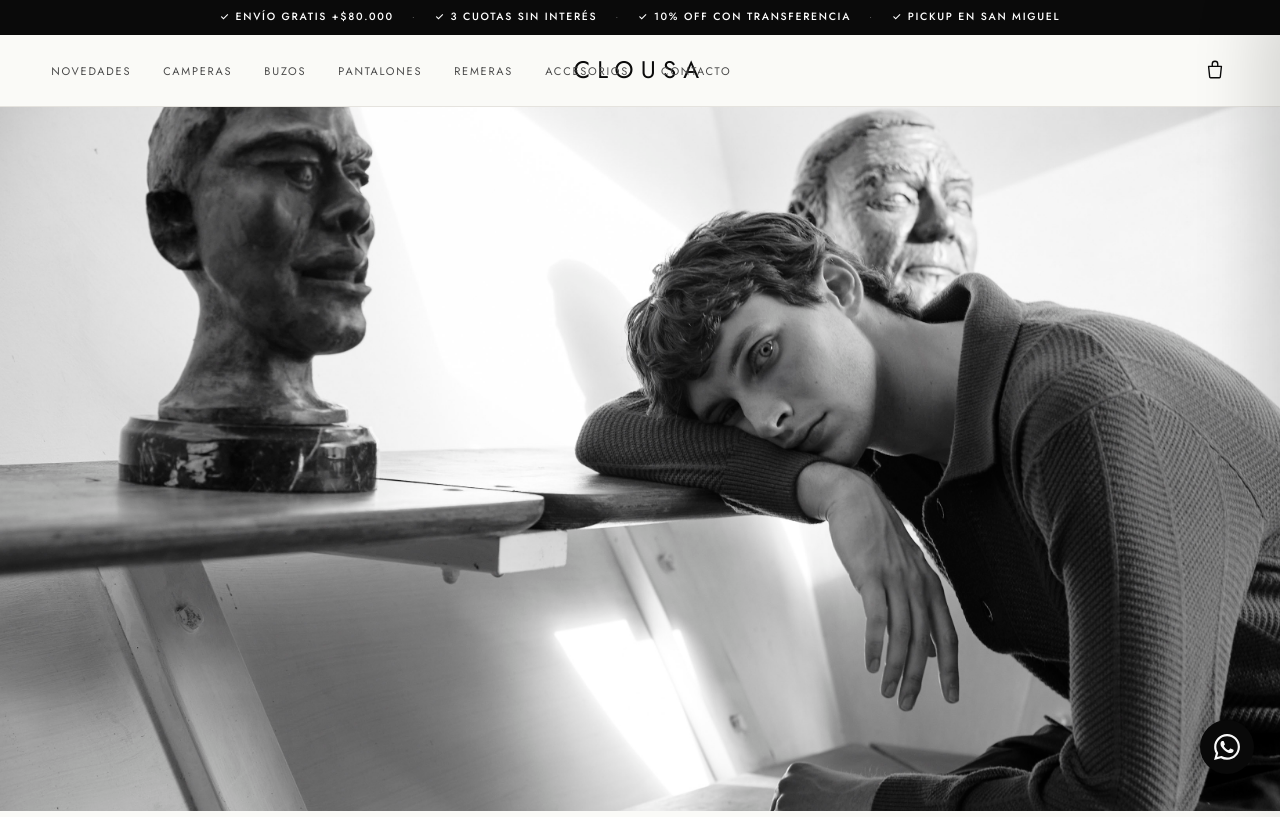
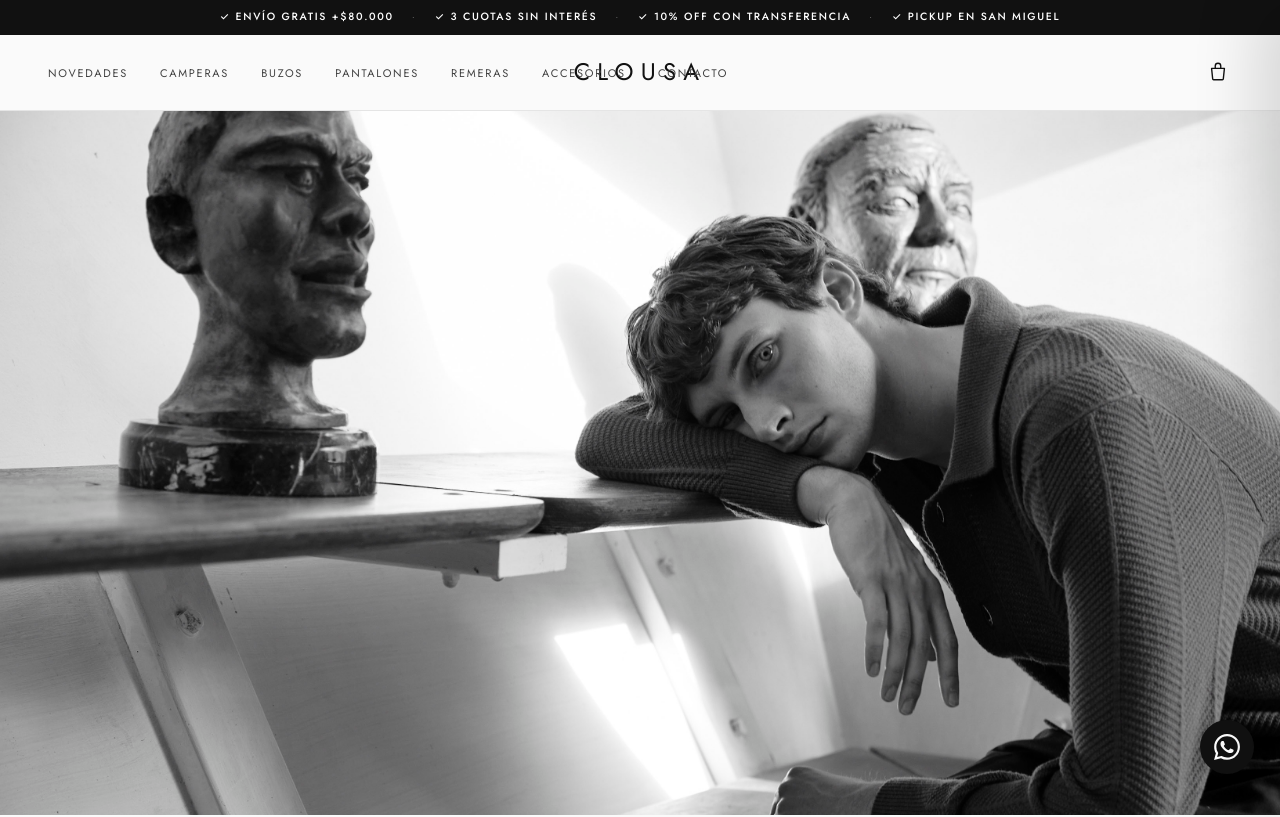
Before and after one commit to cqkhe/clousa, a plain HTML site: page index.html in a window 1280 px wide. Shown: the top 817 px of the page. Drawn offline with nearby package versions, Linux system fonts and the light colour scheme.

Commit message:
feat(redesign-v2): Commit A — sistema visual base editorial premium
Paleta neutralizada (blanco/negro/gris frío — sin tonos cálidos):
- --bg-primary: #FAFAF7 (crema) → #FAFAFA (blanco neutro)
- --bg-section: #F0EFEB (crema cálido) → #F4F4F4 (gris frío claro)
- --ink: #0A0A0A → #111111 (negro suave editorial)
- --ink-soft: #4A4A4A → #404040
- --graphite: #8A8A8A → #757575 (gris medio editorial)
- --line: #E5E3DE (cremoso) → #E5E5E5 (gris frío)
- --accent: #1B2D4F (navy) → #111111 (sin color de marca, igual a ink)
- --gold: #B8924F (champagne) → #757575 (neutralizado a graphite)
- --sale: #9A2A2A → #B91C1C (rojo más sobrio)

Misma paleta aplicada a tokens --c-* del sistema nuevo (--c-bg, --c-ink,
--c-line, etc.) para mantener coherencia visual entre legacy y nuevo.
--c-accent y --c-warning también neutralizados.

Tracking (letter-spacing) refinado — escala menos decorativa:
- --tr-eyebrow: 0.32em → 0.14em (eyebrow / nav uppercase)
- --tr-wider: 0.12em → 0.08em (small caps, buttons)
- --tr-wide: 0.04em → 0.02em (card name)

Layout:
- --maxw: 1680px → 1440px (más editorial, evita líneas demasiado largas)
- --gutter: clamp(16, 4vw, 56) → clamp(18, 4vw, 48)
- --nav-h: 72px → 76px (más respiración header)

Nombres de variables sin cambios — no se rompen referencias en
components.css ni layout.css. Cache: ?v=20260610a.

```diff
--- a/css/base.css
+++ b/css/base.css
@@ -7,29 +7,30 @@
 
 :root {
   /* ─────────────────────────────────────────────────────────────────────
-     LEGACY TOKENS (Etapa 1 — quedan vigentes, no se tocan para no romper)
-     Las clases existentes los siguen usando: --bg-primary, --ink, etc.
+     LEGACY TOKENS (los nombres se mantienen — no se rompen imports.
+     Los valores se neutralizan: paleta editorial fría blanco/negro/gris,
+     sin tonos cálidos crema/dorado/navy).
      ───────────────────────────────────────────────────────────────────── */
 
-  /* ---- Paleta — Premium claro cálido ---- */
-  --bg-primary:   #FAFAF7;   /* blanco hueso — fondo general */
-  --bg-secondary: #FFFFFF;   /* cards — contraste sutil con el fondo */
-  --bg-section:   #F0EFEB;   /* secciones alternas, gris cálido muy claro */
-  --ink:          #0A0A0A;   /* texto principal, casi negro */
-  --ink-soft:     #4A4A4A;   /* texto secundario */
-  --graphite:     #8A8A8A;   /* texto muted, captions */
-  --line:         #E5E3DE;   /* bordes sutiles */
-  --accent:       #1B2D4F;   /* navy — acento de marca */
-  --gold:         #B8924F;   /* champagne — acento puntual (precio destacado) */
-  --sale:         #9A2A2A;   /* precio de oferta */
+  /* ---- Paleta — Editorial frío premium ---- */
+  --bg-primary:   #FAFAFA;   /* blanco neutro — fondo general */
+  --bg-secondary: #FFFFFF;   /* cards y elementos elevados */
+  --bg-section:   #F4F4F4;   /* secciones alternas, gris frío muy claro */
+  --ink:          #111111;   /* texto principal, casi negro */
+  --ink-soft:     #404040;   /* texto secundario */
+  --graphite:     #757575;   /* texto muted, captions */
+  --line:         #E5E5E5;   /* bordes sutiles, frío */
+  --accent:       #111111;   /* acento = ink (Frank Store no usa color de marca) */
+  --gold:         #757575;   /* alias compat — neutraliza cualquier resto a graphite */
+  --sale:         #B91C1C;   /* precio de oferta — rojo sobrio */
 
   /* ---- Tipografía ---- */
   --font: 'Jost', -apple-system, BlinkMacSystemFont, 'Segoe UI', Helvetica, Arial, sans-serif;
 
   /* ---- Layout ---- */
-  --maxw:   1680px;
-  --gutter: clamp(16px, 4vw, 56px);
-  --nav-h:  72px;
+  --maxw:   1440px;          /* más editorial que 1680, evita líneas demasiado largas */
+  --gutter: clamp(18px, 4vw, 48px);
+  --nav-h:  76px;
   --bar-h:  34px;
 
   /* ---- Motion ---- */
@@ -48,18 +49,18 @@
      ═════════════════════════════════════════════════════════════════════ */
 
   /* ─── Color tokens (semánticos, no por nombre) ─── */
-  --c-bg:           #FAFAF7;   /* fondo principal */
+  --c-bg:           #FAFAFA;   /* fondo principal */
   --c-bg-elevated:  #FFFFFF;   /* cards, modal, drawer */
-  --c-bg-muted:     #F0EFEB;   /* secciones alternas, hover de buttons */
-  --c-ink:          #0A0A0A;   /* texto principal */
-  --c-ink-2:        #4A4A4A;   /* texto secundario */
-  --c-ink-3:        #8A8A8A;   /* muted, captions, placeholder */
-  --c-line:         #E5E3DE;   /* bordes default */
-  --c-line-strong:  #C8C5BD;   /* bordes destacados (focus, active) */
-  --c-accent:       #D4A574;   /* champagne — hover sutil, badges "Nuevo" */
-  --c-sale:         #9A2A2A;   /* precio oferta */
+  --c-bg-muted:     #F4F4F4;   /* secciones alternas, hover de buttons */
+  --c-ink:          #111111;   /* texto principal */
+  --c-ink-2:        #404040;   /* texto secundario */
+  --c-ink-3:        #757575;   /* muted, captions, placeholder */
+  --c-line:         #E5E5E5;   /* bordes default */
+  --c-line-strong:  #BFBFBF;   /* bordes destacados (focus, active) */
+  --c-accent:       #111111;   /* sin color de marca — acento = ink */
+  --c-sale:         #B91C1C;   /* precio oferta — rojo sobrio */
   --c-success:      #2E7D5A;   /* confirmaciones */
-  --c-warning:      #B8924F;   /* alertas suaves */
+  --c-warning:      #757575;   /* alertas suaves — neutralizado */
   --c-wa:           #25D366;   /* solo logo WhatsApp */
   --c-mp:           #009EE3;   /* solo logo MercadoPago */
 
@@ -86,13 +87,13 @@
   --fs-3xl:  48px;   /* h1 section */
   --fs-display: clamp(48px, 7vw, 96px); /* hero display */
 
-  /* ─── Tracking (letter-spacing) ─── */
+  /* ─── Tracking (letter-spacing) — escala más sutil, editorial ─── */
   --tr-tight:   -0.02em;   /* display, h1 */
   --tr-snug:    -0.01em;   /* h2, h3 */
   --tr-normal:   0em;       /* body */
-  --tr-wide:     0.04em;    /* card name */
-  --tr-wider:    0.12em;    /* small caps, button */
-  --tr-eyebrow:  0.32em;    /* eyebrow text */
+  --tr-wide:     0.02em;    /* card name */
+  --tr-wider:    0.08em;    /* small caps, button */
+  --tr-eyebrow:  0.14em;    /* eyebrow / nav uppercase */
 
   /* ─── Line height ─── */
   --lh-tight:   1.1;
--- a/index.html
+++ b/index.html
@@ -9,9 +9,9 @@
 <link rel="preconnect" href="https://fonts.googleapis.com">
 <link rel="preconnect" href="https://fonts.gstatic.com" crossorigin>
 <link href="https://fonts.googleapis.com/css2?family=Jost:wght@200;300;400;500;700;800&display=swap" rel="stylesheet">
-<link rel="stylesheet" href="css/base.css?v=20260609e">
-<link rel="stylesheet" href="css/layout.css?v=20260609e">
-<link rel="stylesheet" href="css/components.css?v=20260609e">
+<link rel="stylesheet" href="css/base.css?v=20260610a">
+<link rel="stylesheet" href="css/layout.css?v=20260610a">
+<link rel="stylesheet" href="css/components.css?v=20260610a">
 <script src="https://cdnjs.cloudflare.com/ajax/libs/gsap/3.12.5/gsap.min.js" defer></script>
 <script src="https://cdnjs.cloudflare.com/ajax/libs/gsap/3.12.5/ScrollTrigger.min.js" defer></script>
 </head>
```
